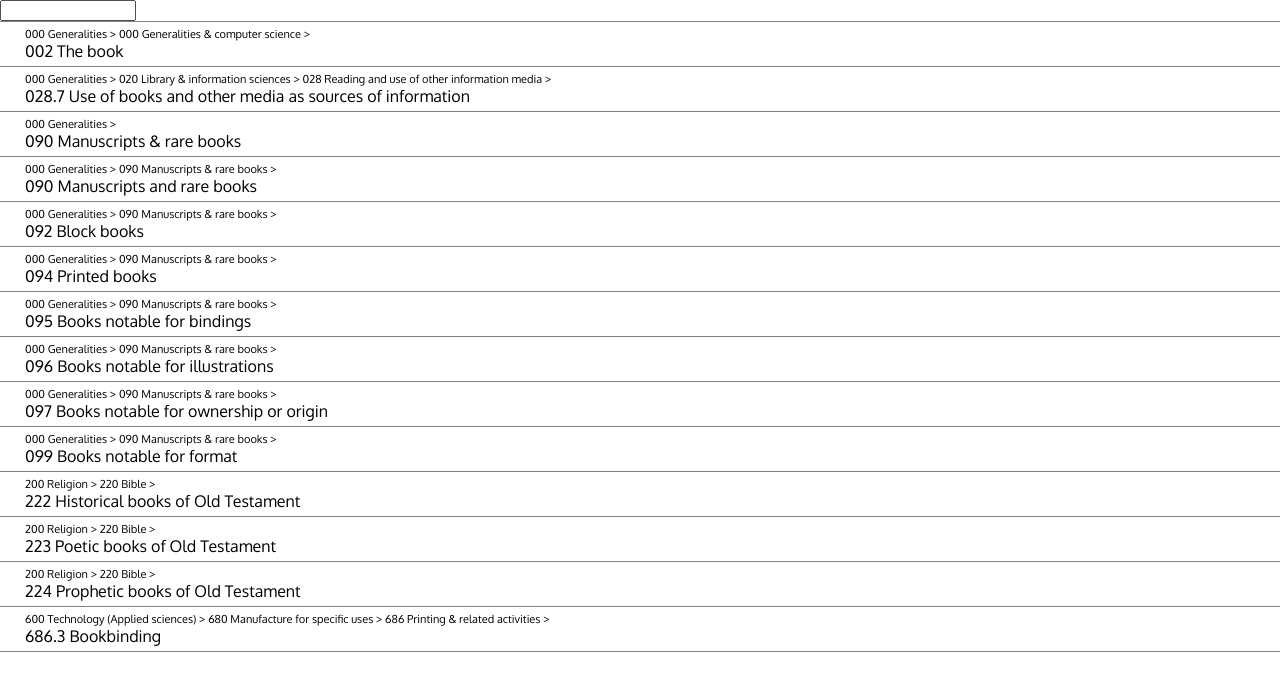
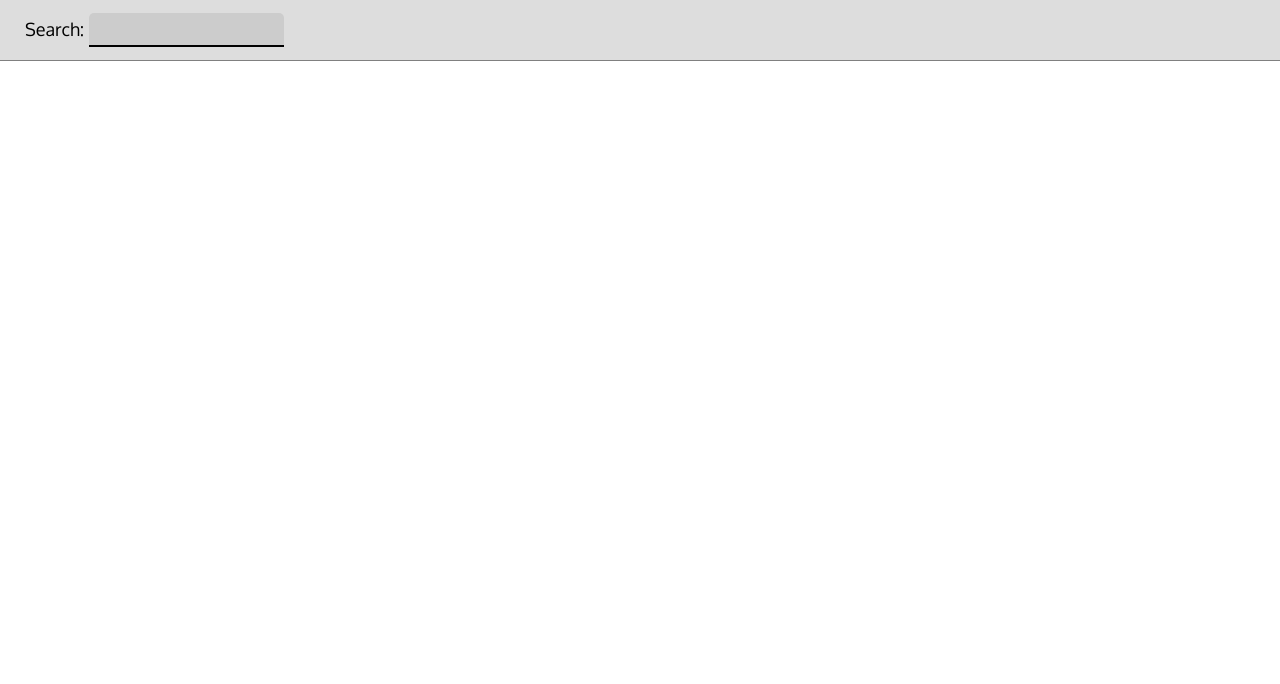
Before and after one commit to aleshh/library-browser, a React (Create React App) app: page / in a window 1280 px wide. Shown: the top 684 px of the page. Built offline with nearby package versions, Linux system fonts and the light colour scheme.

Commit message:
Corrected duplication in index, rudimentary styling

```diff
--- a/src/App.js
+++ b/src/App.js
@@ -12,8 +12,6 @@ class App extends Component {
 
     if (searchTerm.length > 0) {
       ddc.forEach(entry => {
-        // const entryToString = entry.number + ' ' + entry.description
-        // const entryToString = entry.id
         if (entry.description.toLowerCase().includes(searchTermLc)) {
           results.push([entry])
         }
@@ -31,13 +29,6 @@ class App extends Component {
     return (results.length > 0) ? results : null
   }
 
-  componentDidMount () {
-    const results = this.searchDdc(ddc, 'book')
-    this.setState({
-      searchResults: results
-    })
-  }
-
   handleSearch = e => {
     const results = this.searchDdc(ddc, e.target.value)
     this.setState({
@@ -46,11 +37,13 @@ class App extends Component {
   }
 
   render () {
-    console.log(this.state.searchResults)
     return (
       <div className='App'>
-        <input type='text' name='search' onKeyUp={this.handleSearch} />
-        <div>
+        <div className='search'>
+        <label htmlFor="search">Search: </label>
+          <input autoFocus type='text' name='search' onKeyUp={this.handleSearch} />
+        </div>
+        <div className='results'>
     { this.state.searchResults.map(result => <Entry key={result[result.length - 1].id} entry={result} />)}
         </div>
       </div>
@@ -62,9 +55,9 @@ const Entry = ({entry}) => {
   const item = entry[entry.length - 1]
   const path = entry.slice(0, -1)
   return (
-    <div className='results-row' key={item.id}>
-      <p className='results-path'>{path.map(item => (item.number + ' ' + item.description + ' > '))}</p>
-      <p className='results'>{item.number} {item.description}</p>
+    <div className='result-row' key={item.id}>
+      <p className='result-path'>{path.map(item => (item.number + ' ' + item.description + ' > '))}</p>
+      <p className='result'>{item.number} {item.description}</p>
     </div>
   )
 }
--- a/src/index.scss
+++ b/src/index.scss
@@ -5,7 +5,9 @@ $background-color: #fee;
 * {
     margin: 0;
     padding: 0;
-    font-family: 'Oxygen', sans-serif;}
+    font-family: 'Oxygen', sans-serif;
+    font-size: 18px;
+}
 
 *, *:before, *:after {
     box-sizing: border-box;
@@ -16,16 +18,33 @@ a {
     color: blue;
 }
 
-.results-row {
-    border-top: 1px solid gray;
+.search {
+    padding: 13px 25px;
+    background-color: #ddd;
+    border-bottom: 1px solid gray;
+    input[type=text] {
+        background-color: #ddd;
+        font-size: 18px;
+        border: none;
+        border-bottom: 2px solid black;
+        padding: 5px 8px;
+    }
+}
+input[type=text]:focus {
+    outline: none;
+    background-color: #ccc;
+    border-radius: 5px 5px 0 0;
+}
+
+.result-row {
+    border-bottom: 1px solid gray;
     padding: 5px 25px;
 }
-.results-row:last-child {
-    border-bottom: 1px solid gray;
+
+.result-path {
+    font-size: 12px;
 }
-.results-path {
-    font-size: 11px;
+
+.result {
+    font-size: 18px;
 }
-.results {
-    font-size: 16px;
-}
```
Also changed, not shown: src/data/ddcIndex.json.
